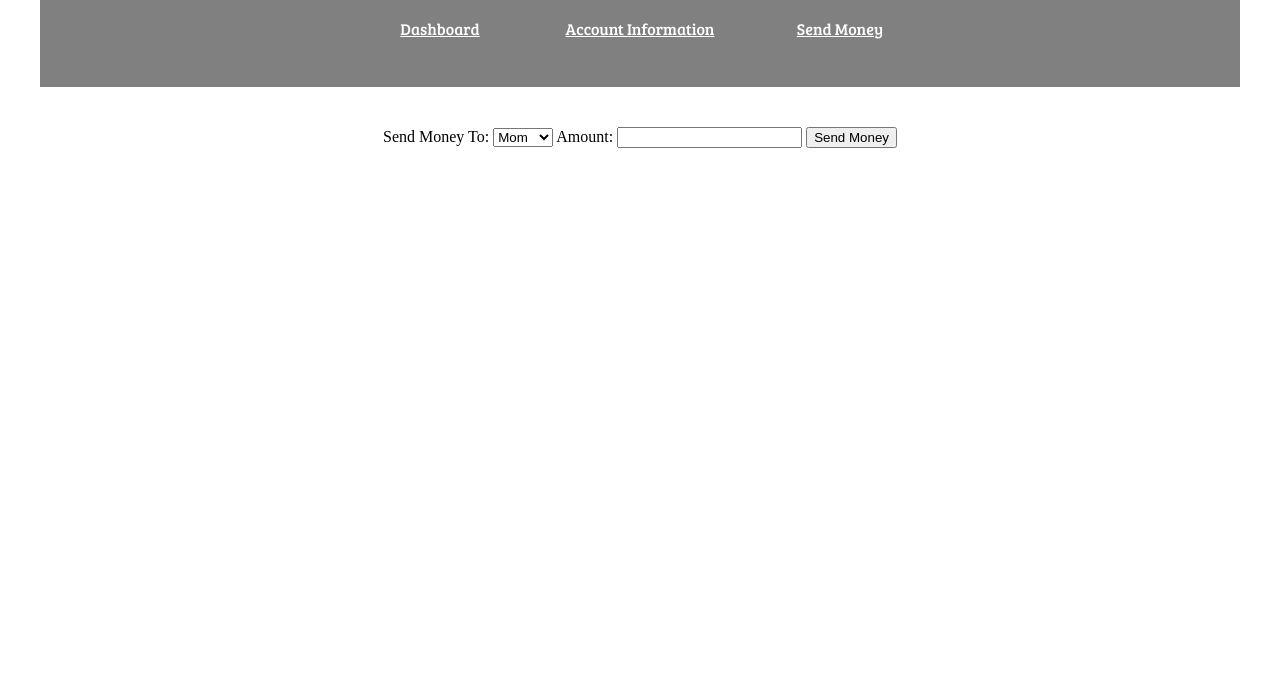
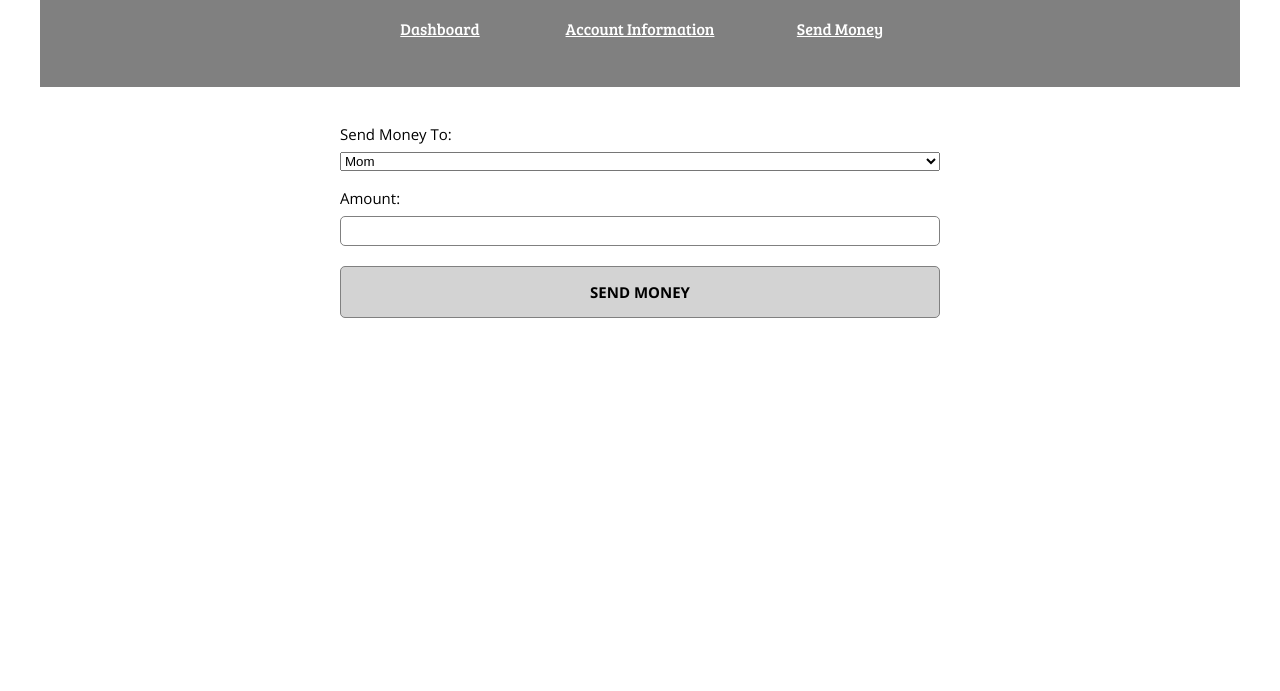
Before and after one commit to hughesthatgirl/women-wine-web-design, a website: page app/send.html in a window 1280 px wide. Shown: the part 109-800 px from the top of the page. Drawn offline with nearby package versions, Linux system fonts and the light colour scheme.

Commit message:
styling send money form

```diff
--- a/app/css/style.css
+++ b/app/css/style.css
@@ -33,20 +33,25 @@ nav {display: flex; flex-flow: row wrap; justify-content: center; align-items: c
 @media only screen and (min-width: 1024px) { nav{max-width: 600px; margin-left: auto; margin-right: auto;}}
 nav a {min-width: 200px; display: flex; align-items: center; justify-content: center; flex-basis: 0; flex-grow: 1; padding: 10px;}
 
-#transaction {text-align: left; max-width: 600px; margin-left: auto; margin-right: auto;}
-#transaction > * {display:block;}
-#transaction > * + * {margin-top: 20px;}
-#transaction > label + * {margin-top: 10px;}
-#transaction label, #transaction button {font-family: 'Open Sans', sans-serif; font-size: 15px;}
-#transaction input, #transaction button, #transaction select {width: 100%;}
-#transaction input, #transaction button {border-radius: 5px; border: 1px solid gray;}
-#transaction input {height: 30px;}
-#transaction button {padding: 15px 30px; word-wrap: break-word; background-color: lightgray; text-transform: uppercase; font-weight: 700; color: black;cursor: pointer;transition: all 0.3s ease-in;}
-#transaction button:hover {background-color: gray; color: white;}
+form {text-align: left; width:100%; max-width: 600px; margin-left: auto; margin-right: auto;}
+form > * {display:block;}
+form > * + * {margin-top: 20px;}
+form > label + * {margin-top: 10px;}
+form label, form button {font-family: 'Open Sans', sans-serif; font-size: 15px;}
+form input, form button, form select {width: 100%;}
+form input, form button {border-radius: 5px; border: 1px solid gray;}
+form input {height: 30px;}
+form button {padding: 15px 30px; word-wrap: break-word; background-color: lightgray; text-transform: uppercase; font-weight: 700; color: black;cursor: pointer;transition: all 0.3s ease-in;}
+form button:hover {background-color: gray; color: white;}
+
+#form{padding-left: 20px; padding-right: 20px;}
 
 #list{text-align: center; width: 100%; max-width: 600px; margin-left: auto; margin-right: auto;}
 #list th {font-family: 'Bree Serif', serif; padding: 5px; width: 33.333%}
 #list + *{max-width: 600px; margin-left: auto; margin-right:auto; background-color: lightgray; font-weight: 700;}
+
+#confirmation{flex-direction: column;}
+#confirmation > * + *{margin-top: 20px;}
 
 .green {color: green}
 .red {color: red}
```
